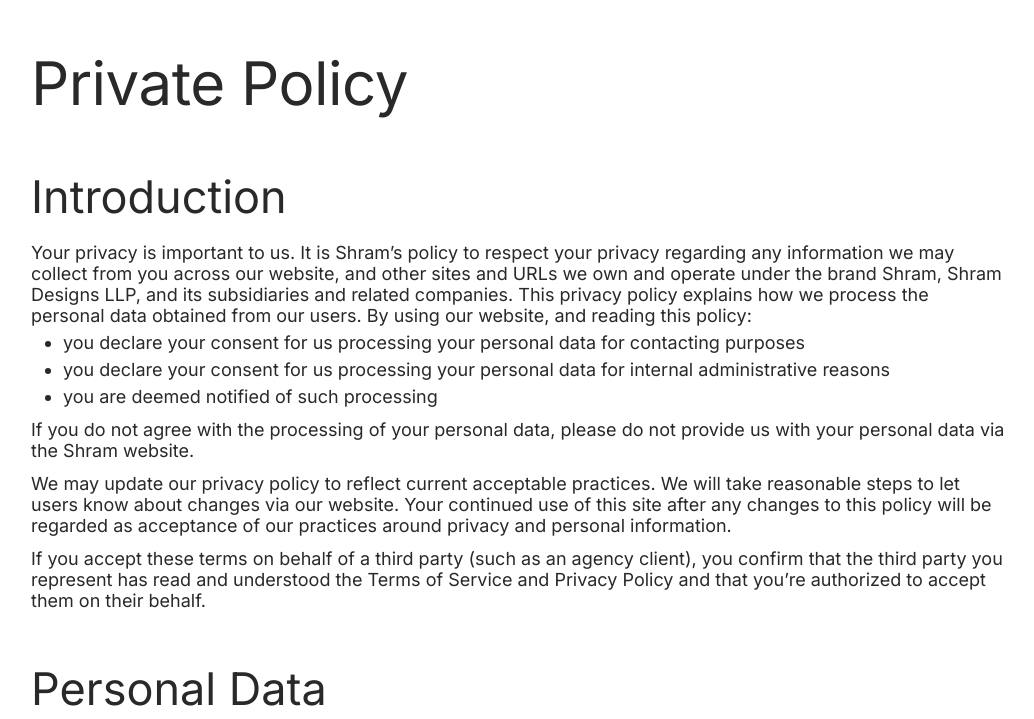
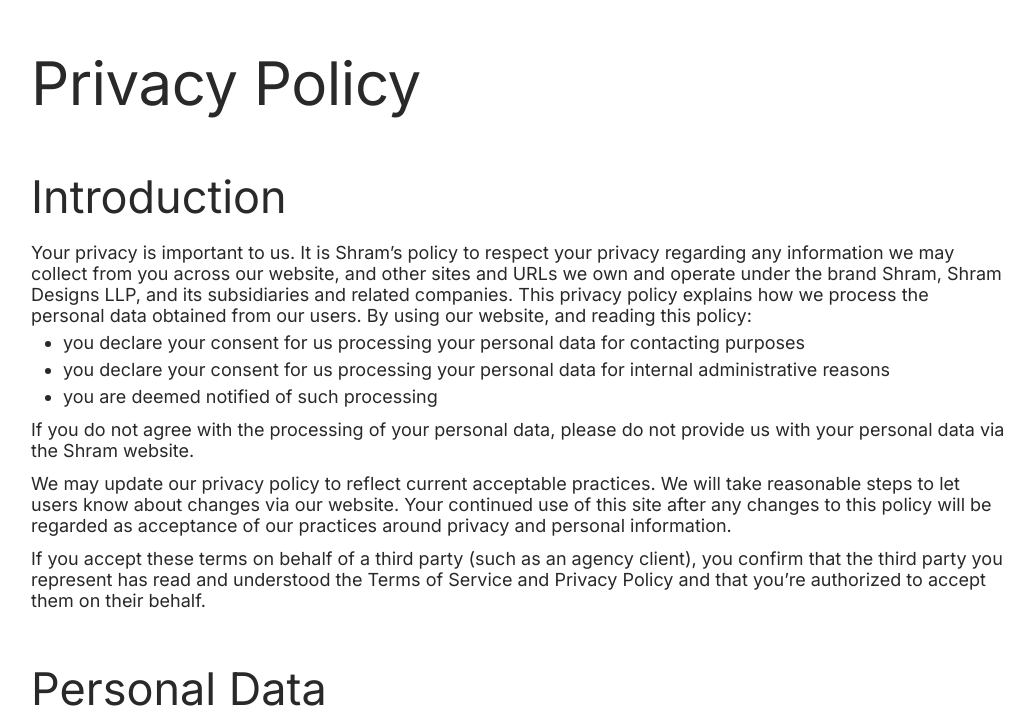
Before and after one commit to Shram2021/website, a plain HTML site: page privacy_policy.html in a window 1280 px wide. Shown: the part 178-897 px from the top of the page, without its empty margins (121-1155 px from the left). Drawn offline with Linux system fonts and the light colour scheme.

Commit message:
Launch website change 3

```diff
--- a/privacy_policy.html
+++ b/privacy_policy.html
@@ -78,7 +78,7 @@
       <div class="outerbox2">
         <div class="innerbox1">
           <div class="title">
-            <h2>Private Policy</h2>
+            <h2>Privacy Policy</h2>
           </div>
         </div>
 
```
